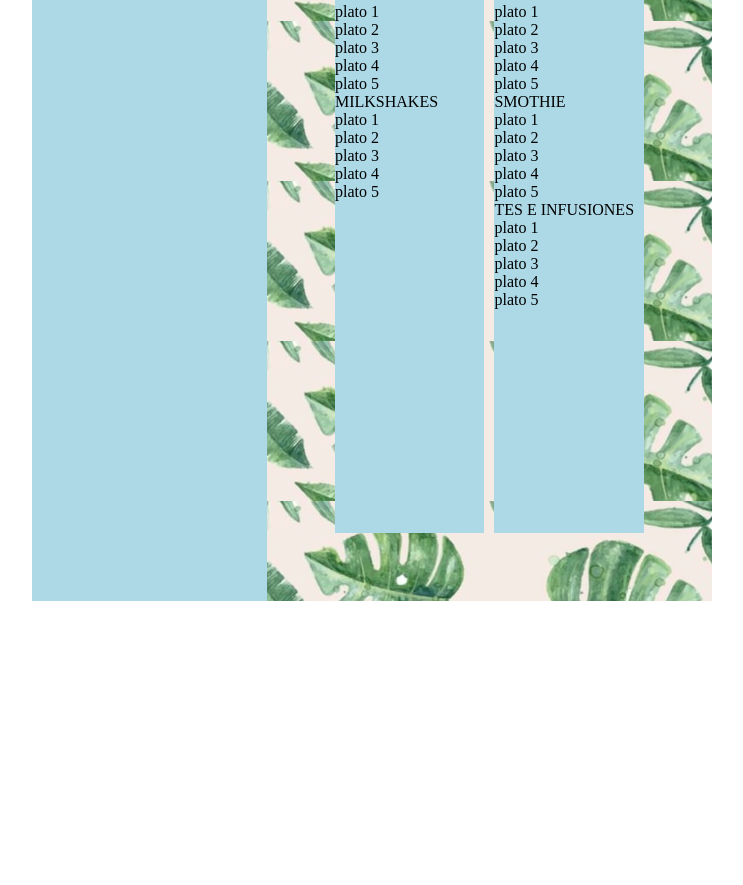
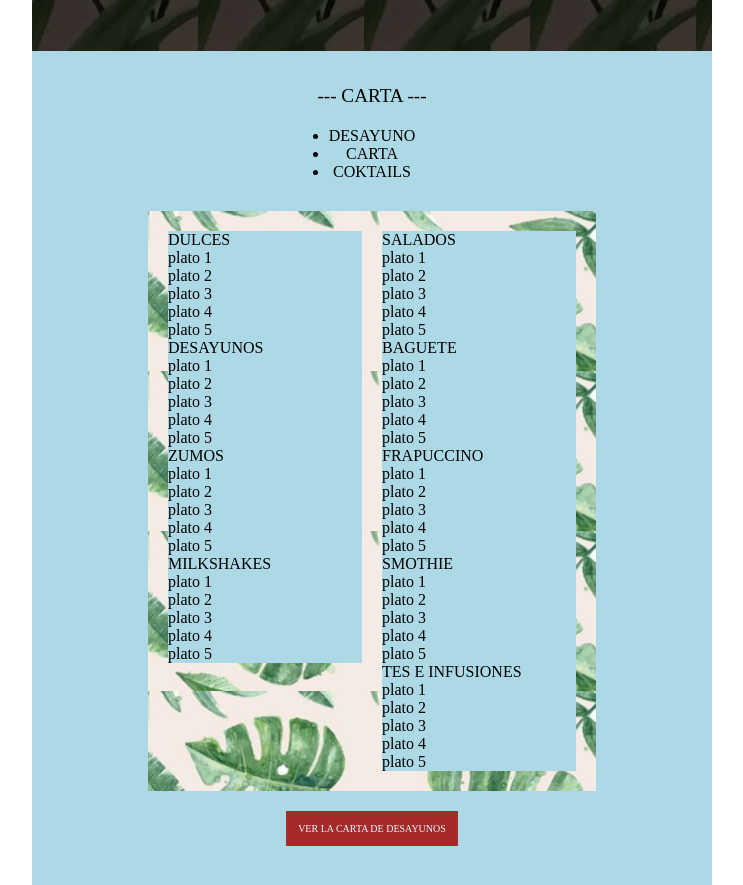
Before and after one commit to PedroFdezMacarron/MozzaBar, a plain HTML site: page index.html in a window 1280 px wide. Shown: the part 1895-2780 px from the top of the page, without its empty margins (268-1011 px from the left). Before the commit the page ends 2496 px from the top, so only its background shows below. Drawn offline with Linux system fonts and the light colour scheme; a web font is replaced by a local one.

Commit message:
2 commit

```diff
--- a/index.html
+++ b/index.html
@@ -89,7 +89,11 @@
                 --- CARTA ---
             </div>
             <div class="carta__subtitulo">
-                desayuno carta coktails
+                <ul>
+                    <li>DESAYUNO</li>
+                    <li>CARTA</li>
+                    <li>COKTAILS</li>
+                </ul>
             </div>
             <div class="carta__recuadro">
                 <div class="carta__recuadro-columna">
@@ -170,6 +174,7 @@
                 </div>
             </div>
             <div class="carta__pie">
+                <a href="" class="carta__botton">VER LA CARTA DE DESAYUNOS</a>
 
             </div>
         </div>
--- a/style.css
+++ b/style.css
@@ -15,22 +15,22 @@
     display: flex;
     flex-direction:row;
     align-items: center;
-    justify-items: flex-end;
+    justify-content: space-around;
     background-color:#1e1d1c;
     width: 85vh;;
 
 }
 .logo{
-    width: 40%;
+
     display: flex;
     justify-content: center;
 }
 .nav{
-    width: 60%;
+
     display: flex;
     justify-content: flex-end;
     gap: 20px;
-    /* height: 30px;    */
+
 }
 .nav__item{
 
@@ -87,6 +87,7 @@
     width: 50%;
     padding-bottom: 20px;
     padding-top: 20px;
+    text-align: center;
 }
 .concepto__explica{
     background-color: #1e1d1c;
@@ -104,16 +105,33 @@
     justify-content: center;
   */
 }
+
+/*
 .galeria__recuadro{
     display: grid;
     grid-template-columns: repeat(3, 1fr);
-
     column-gap: 10px;
     row-gap: 10px;
     width: 90%;
+}
+*/
 
 
+.galeria__recuadro{
+display: flex;
+flex-direction: row;
+flex-wrap: wrap;
+justify-content:space-between;
+align-items: flex-start;
+background-image: url("./images/fondo3.jpg");
+align-content: space-between;
+gap: 50px;
+padding: 50px;
+
 }
+
+
+
 .galeria__foto{
 
 }
@@ -138,30 +156,49 @@
 
 .carta{
     background-color: lightblue;
-    height: 900px;
+    height: 800px;
     padding-top: 5%;
     display: flex;
-    flex-direction:row;
-    justify-content: center;
-
+    flex-direction: column;
+    align-items: center;
 }
 .carta__titulo{
     text-align: center;
     font-size: larger;
+    padding-bottom: 20px;
 }
 .carta__subtitulo{
+    display: flex;
+    flex-direction: column;
+
     text-align: center;
+    padding-bottom: 30px;
 }
+
 .carta__recuadro{
-    width: 50%;
+    align-items: flex-start;
+    width: 60%;
     display: grid;
     grid-template-columns: repeat(2, 1fr);
     background-image: url("./images/fondo4.jpg");
-    column-gap: 10px;
-    row-gap: 10px;
-    padding: 10%;
+    column-gap: 20px;
+    row-gap: 20px;
+    padding: 20px;
 
 }
 .carta__recuadro-columna{
     background-color:lightblue;
 }
+.carta__pie{
+    padding-top: 20px;;
+}
+.carta__botton{
+    display: inline-block;
+    text-decoration: none;
+    color: aliceblue;
+
+    background: transparent;
+    background-color: brown;
+    padding: 12px;;
+    font-size: 10px;;
+}
```
